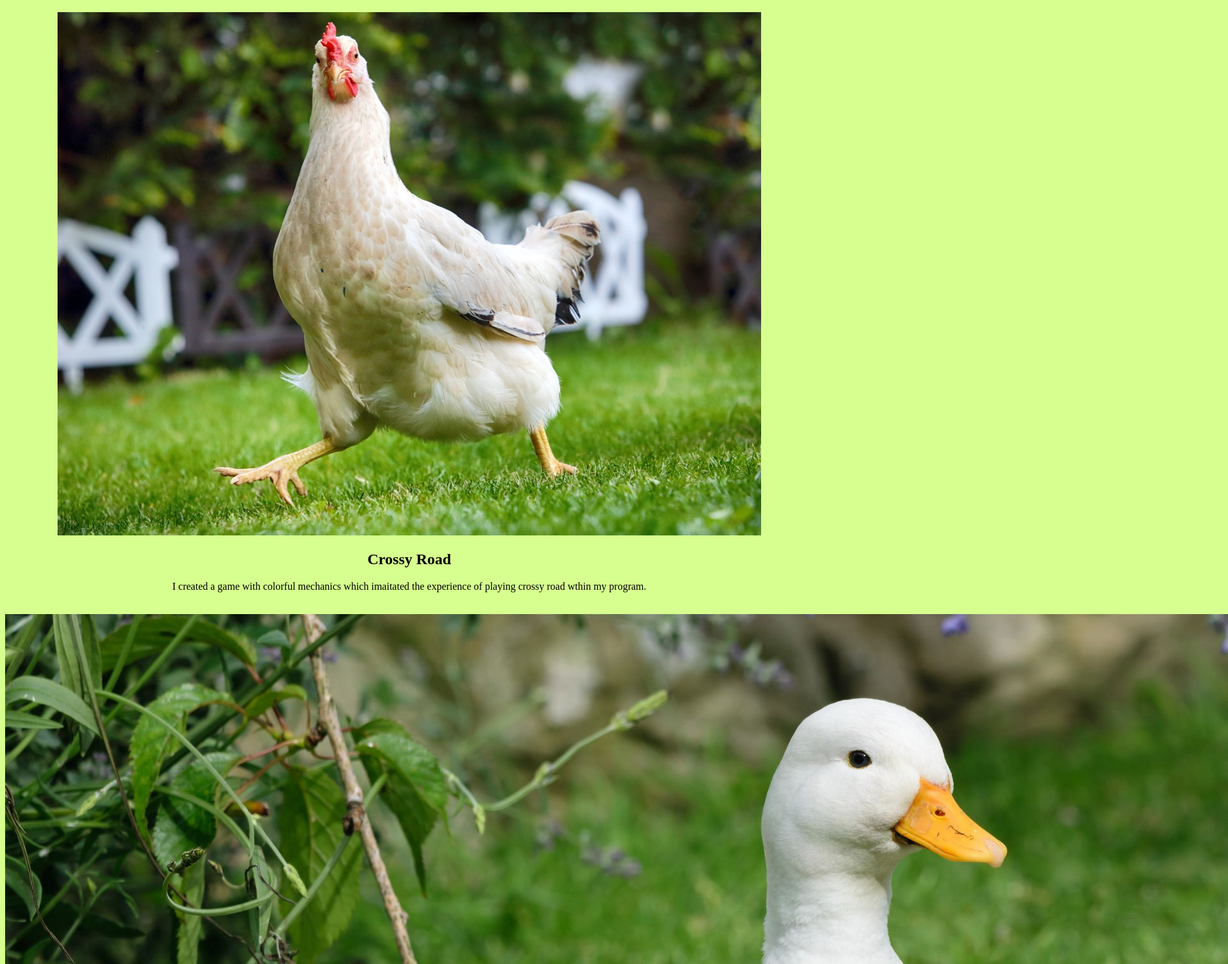
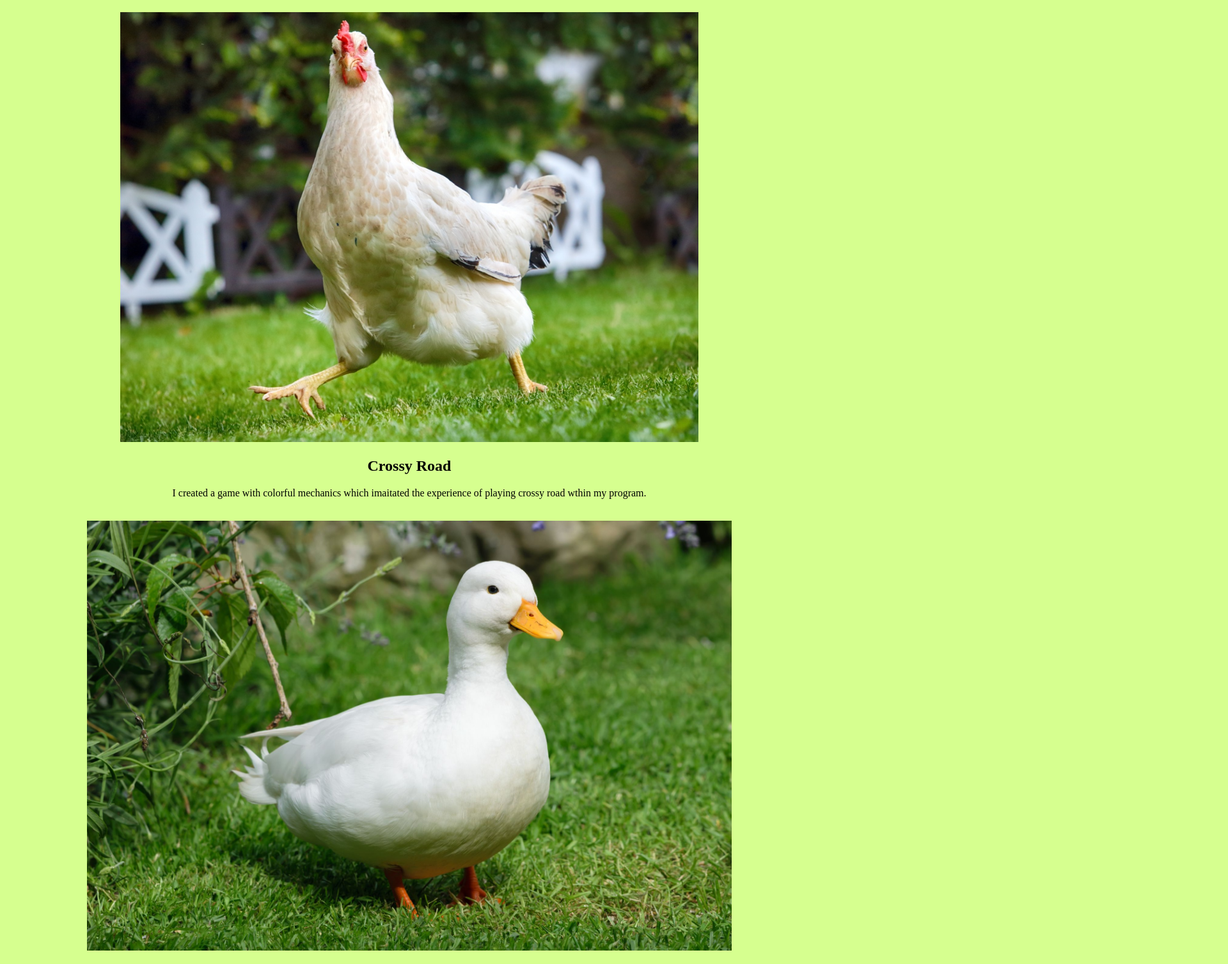
Before and after one commit to mi-she-ru/mi-she-ru.github.io, a plain HTML site: page portfolio.html in a window 1280 px wide. Shown: the part 87-1594 px from the top of the page at 64% size, 1920 px wide, since content can reach past the window. Drawn offline with Linux system fonts and the light colour scheme.

Commit message:
Update portfolio.html

```diff
--- a/portfolio.html
+++ b/portfolio.html
@@ -10,12 +10,12 @@
     <a href="aboutme.html">About Me</a>
     <h1>This is my Portfolio Page!</h1>
     <center>
-    <img src="images/chicken.jpg">
+    <img src="images/chicken.jpg"  witdth="504"; height="672">
     <br>
     <h2>  Crossy Road </h2>
     <p> I created a game with colorful mechanics which imaitated the experience of playing crossy road wthin my program. </p>
     <br>
-    <img src="images/duck.jpg">
+    <img src="images/duck.jpg"  witdth="504"; height="672">
     <br>
     <h2> Flappy Bird </h2>
     <p> I made a game using pygame to import sprite, and to create the illusion on an endlessly scrolling game, primarily running using a while loop. </p>
```
